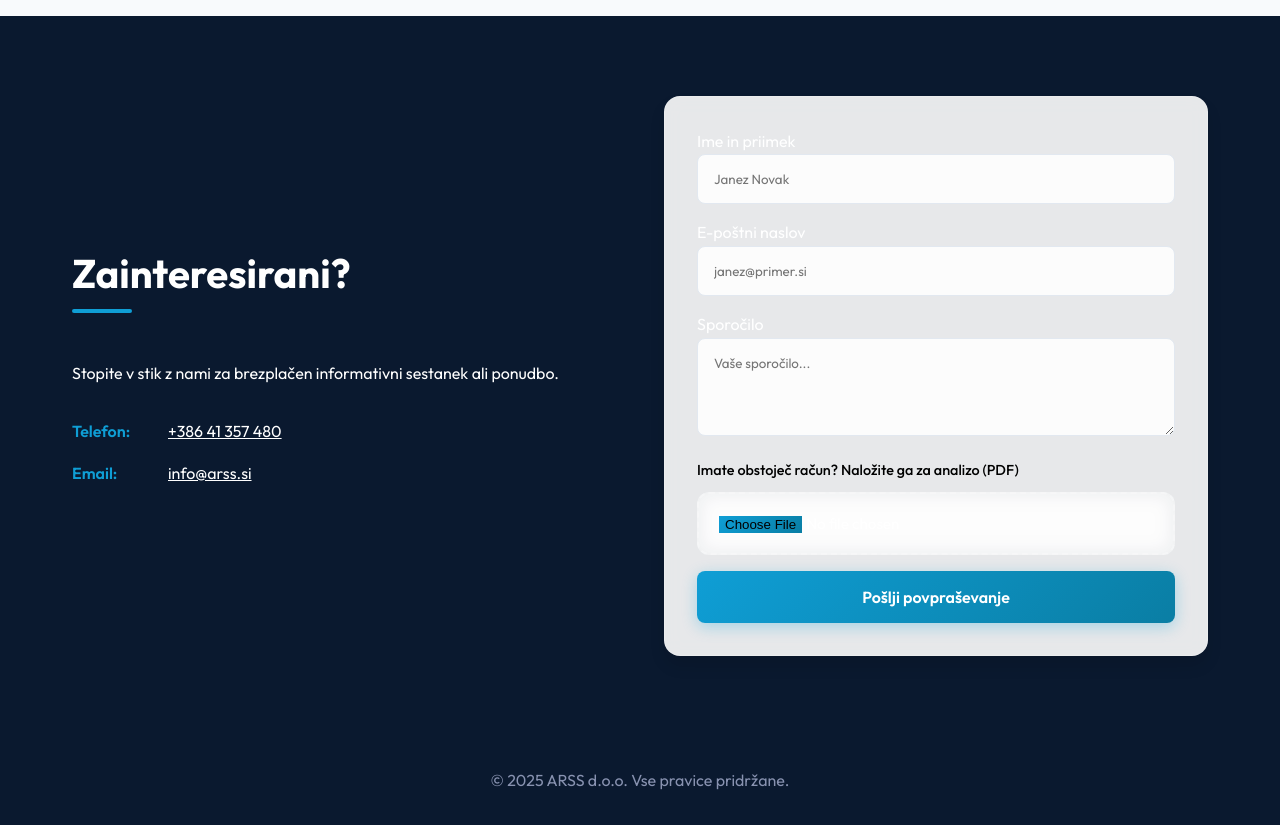
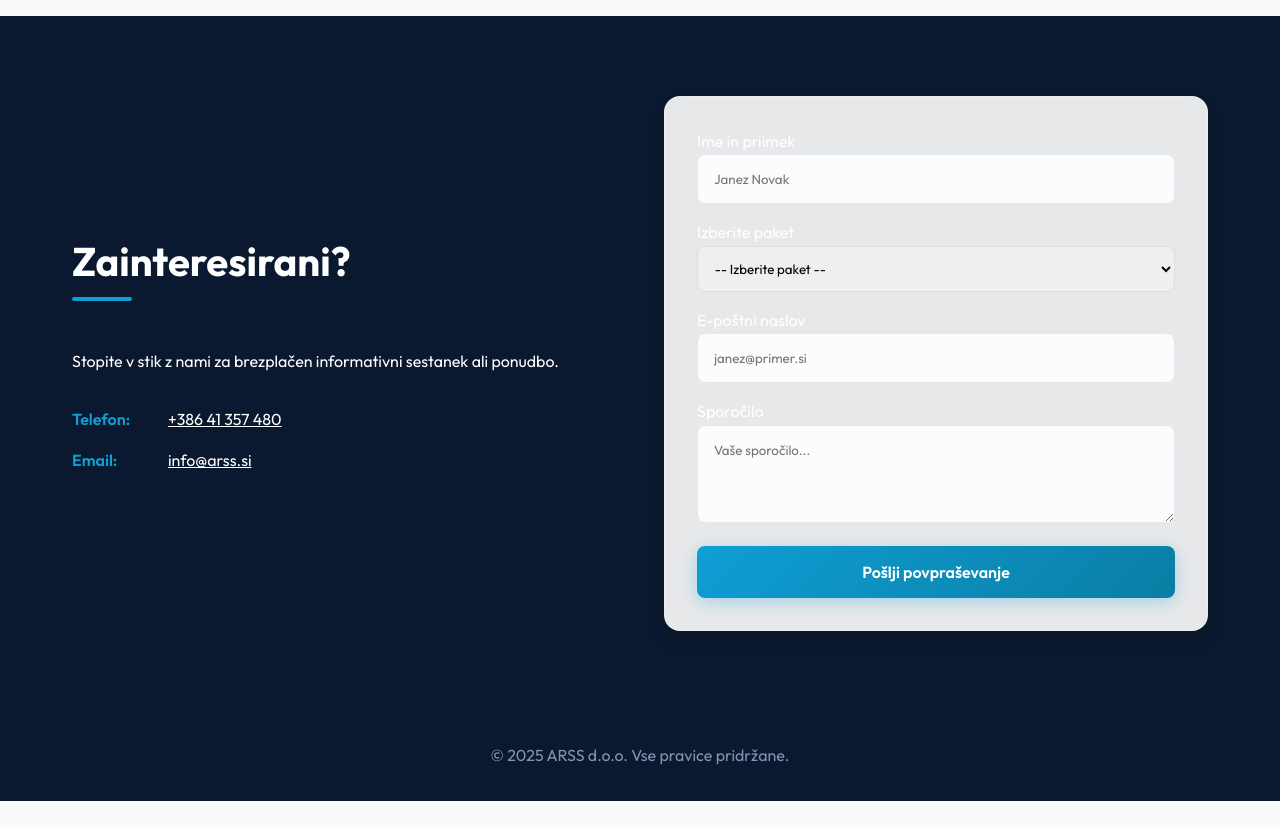
Before and after one commit to jakahrovatarss-del/arss-spletna-stran-, a website built with Vite: page gospodinjstva.html in a window 1280 px wide. Shown: the part 6260-7085 px from the top of the page. After the commit the page ends 7061 px from the top, so only its background shows below. Built offline with nearby package versions, Linux system fonts and the light colour scheme.

Commit message:
Opis sprememb (npr: Popravil kontakt obrazec)

```diff
--- a/gospodinjstva.html
+++ b/gospodinjstva.html
@@ -418,10 +418,19 @@
                         </div>
                     </div>
                     <div class="map-container glass-card">
-                        <form class="contact-form" action="https://formspree.io/f/mqakevdl" method="POST">
+                        <form class="contact-form" action="https://formspree.io/f/mgvgnnjl" method="POST">
                             <div class="form-group">
                                 <label for="name">Ime in priimek</label>
                                 <input type="text" id="name" name="name" placeholder="Janez Novak" required>
+                            </div>
+                            <div class="form-group">
+                                <label for="package">Izberite paket</label>
+                                <select id="package" name="package" required
+                                    style="width: 100%; padding: 0.8rem; border: 1px solid #ddd; border-radius: 8px; font-family: inherit;">
+                                    <option value="" disabled selected>-- Izberite paket --</option>
+                                    <option value="Srebrni">Srebrni (5€/mesec)</option>
+                                    <option value="Zlati">Zlati (7€/mesec)</option>
+                                </select>
                             </div>
                             <div class="form-group">
                                 <label for="email">E-poštni naslov</label>
@@ -432,13 +441,7 @@
                                 <textarea id="message" name="message" rows="4" placeholder="Vaše sporočilo..."
                                     required></textarea>
                             </div>
-                            <div class="form-group">
-                                <label for="pdf-upload" class="file-upload-label">Imate obstoječ račun? Naložite ga za
-                                    analizo (PDF)</label>
-                                <input type="file" id="pdf-upload" name="pdf-upload" accept=".pdf"
-                                    class="file-upload-input">
-                            </div>
-                            <button type="submit" class="btn-primary w-100">Pošlji povpraševanje</button>
+                            <button type="submit" class="btn-primary w-full">Pošlji povpraševanje</button>
                         </form>
                     </div>
                 </div>
```
Also changed, not shown: index.html (+8 -11 lines), industrija.html (+11 -2 lines).
